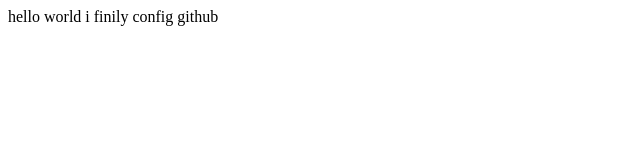
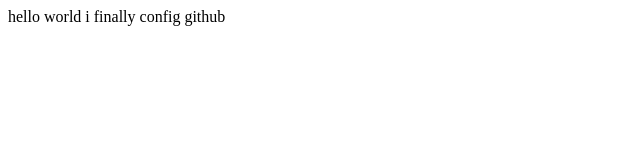
Before and after one commit to Prepusiont/CusroPrework, a plain HTML site: page index.html in a window 1280 px wide. Shown: the full height of the page, 0-640 px from the left. Drawn offline with Linux system fonts and the light colour scheme.

Commit message:
Update index.html

```diff
--- a/index.html
+++ b/index.html
@@ -7,6 +7,6 @@
     <title>test</title>
 </head>
 <body>
-    hello world i finily config github
+    hello world i finally config github
 </body>
 </html>
```
